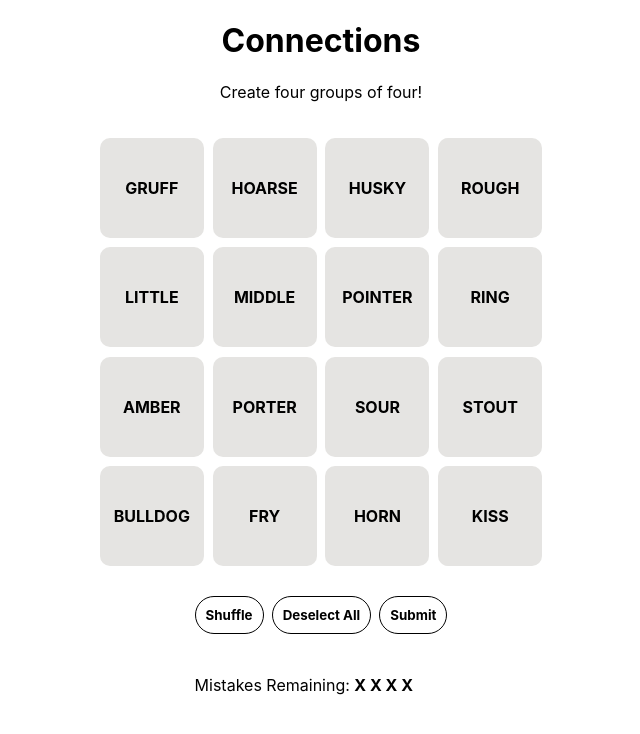
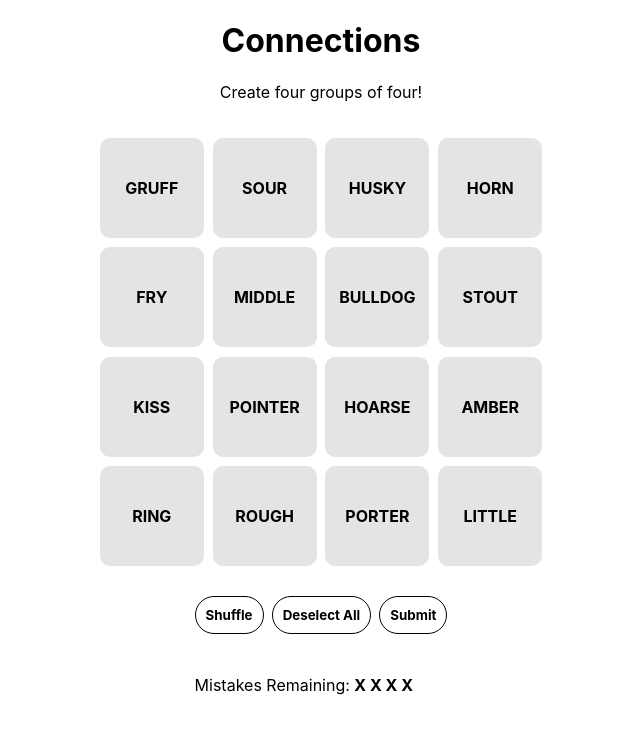
Before and after one commit to GriffinMichalak/nyt-connections, an Angular app: page / in a window 1280 px wide. Shown: the top 734 px of the page, without its empty margins (319-959 px from the left). Built offline with nearby package versions, Linux system fonts and the light colour scheme.

Commit message:
remove console log and shuffle cards

```diff
--- a/src/app/app.component.ts
+++ b/src/app/app.component.ts
@@ -25,12 +25,12 @@ export class AppComponent implements OnInit {
   selectedCards: Card[] = [];
 
   ngOnInit(): void {
-    this.cards = this.shuffle(this.cards);
-    console.log('Data', this.data);
+    // console.log('Data', this.data);
 
     this.data.forEach((item: any) => {
       this.cards.push(new Card(item.title, item.category, item.color));
     });
+    this.cards = this.shuffle(this.cards);
   }
 
   selectCard(card: Card) {
```
